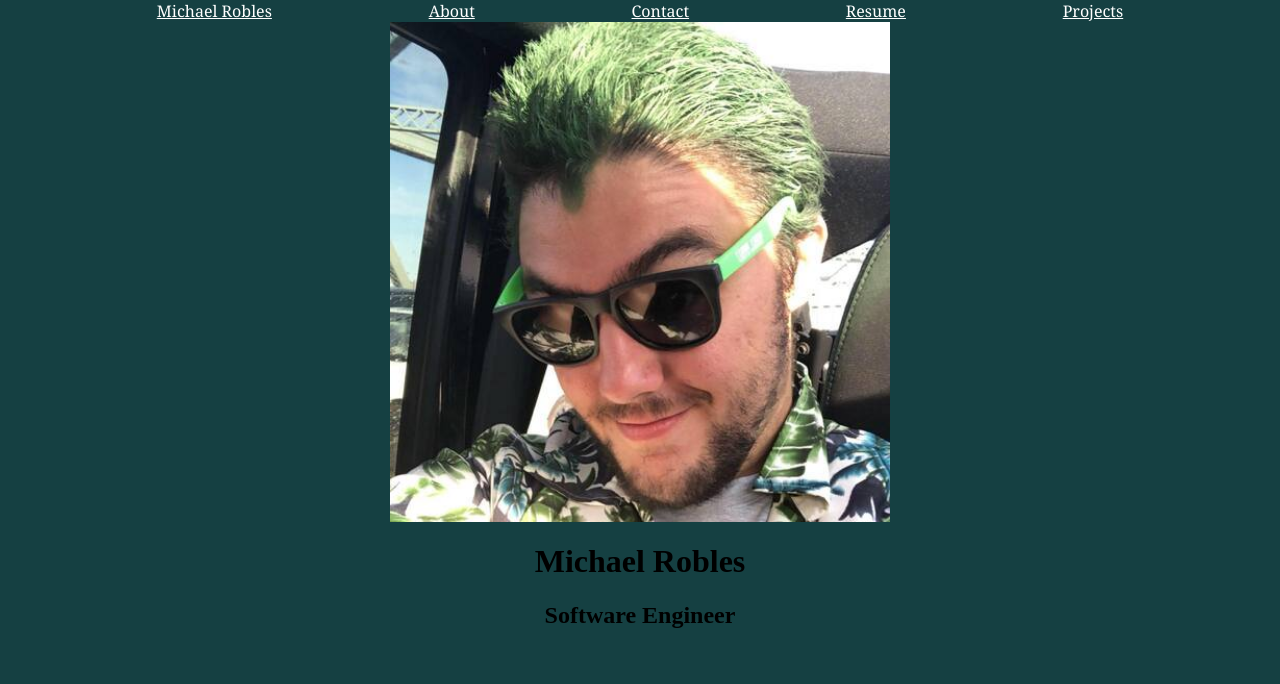
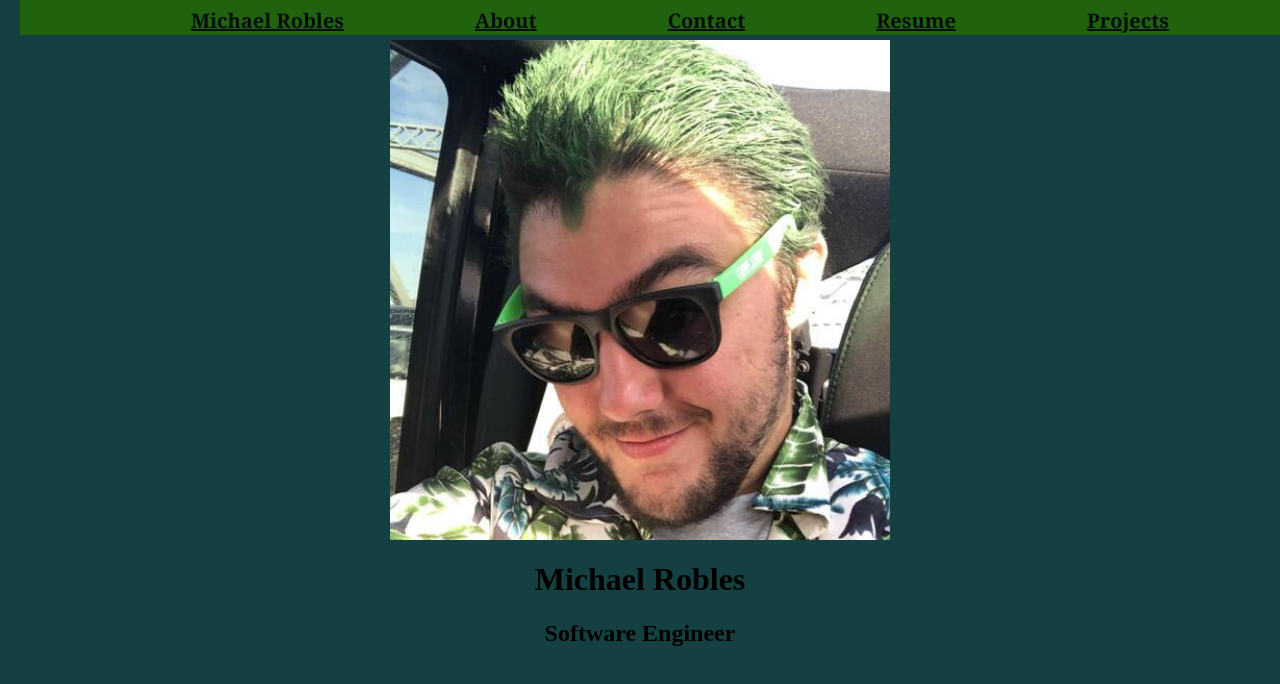
Before and after one commit to demonorez/portfolio-react, a React (Create React App) app: page / in a window 1280 px wide. Shown: the top 684 px of the page. Built offline with nearby package versions, Linux system fonts and the light colour scheme; a web font is replaced by a local one.

Commit message:
styling nav bar a bit

```diff
--- a/src/App.css
+++ b/src/App.css
@@ -1,4 +1,30 @@
+nav {
+  top: 0;
+  width: 100%;
+  height: 35px;
+  display: flex;
+  position: fixed;
+  background-color: #236b02;
+  opacity: 80%;
+  border-radius: 1px;
+}
+
+nav ul {
+  width: 100%;
+  display: flex;
+  list-style: none;
+  font-weight: bold;
+  align-items: center;
+  justify-content: space-evenly;
+  font-size: 20px;
+}
+
+a {
+  color: rgb(0, 0, 0);
+}
+
 body {
+  padding: 20px;
   background-color: #154042;
   font-family: Georgia, 'Times New Roman', Times, serif;
 }
@@ -26,17 +52,6 @@ h2 {
   }
 }
 
-.App-header {
-  background-color: #282c34;
-  min-height: 100vh;
-  display: flex;
-  flex-direction: column;
-  align-items: center;
-  justify-content: center;
-  font-size: calc(10px + 2vmin);
-  color: white;
-}
-
 .App-link {
   color: #61dafb;
 }
--- a/src/components/NavBar/Navbar.jsx
+++ b/src/components/NavBar/Navbar.jsx
@@ -1,14 +1,15 @@
 import { NavLink } from 'react-router-dom'
-import styles from './Navbar.module.css'
 
 const Navbar = () => {
   return (
-    <nav className={styles.nav}>
-      <NavLink className={styles.link} to={'/'}>Michael Robles</NavLink>
-      <NavLink className={styles.link} to={'/about'}>About</NavLink>
-      <NavLink className={styles.link} to={'/contact'}>Contact</NavLink>
-      <NavLink className={styles.link} to={'/resume'}>Resume</NavLink>
-      <NavLink className={styles.link} to={'/projects'}>Projects</NavLink>
+    <nav class='nav'>
+      <ul>
+        <li><NavLink class='link' to={'/'}>Michael Robles</NavLink></li>
+        <li><NavLink class='link' to={'/about'}>About</NavLink></li>
+        <li><NavLink class='link' to={'/contact'}>Contact</NavLink></li>
+        <li><NavLink class='link' to={'/resume'}>Resume</NavLink></li>
+        <li><NavLink class='link' to={'/projects'}>Projects</NavLink></li>
+      </ul>
     </nav>
   )
 }
--- a/src/components/NavBar/Navbar.module.css
+++ /dev/null
@@ -1,8 +0,0 @@
-.link {
-  color: #ffffff;
-}
-
-.nav {
-  display: flex;
-  justify-content: space-evenly;
-}
--- a/src/components/Pages/Landing/Landing.jsx
+++ b/src/components/Pages/Landing/Landing.jsx
@@ -3,7 +3,7 @@ const Landing = () => {
     <>
     <body>
       <div class='img'>
-        <img src={'/Mike.jpg'} />
+        <img src={'/Mike.jpg'} alt='Mikes profile'/>
       </div>
       <div>
         <h1 class='h1'>Michael Robles</h1>
```
